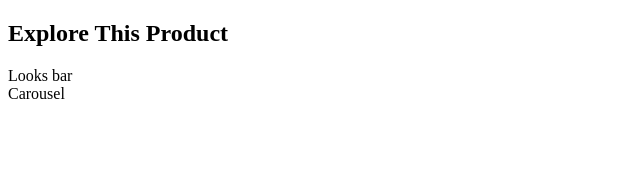
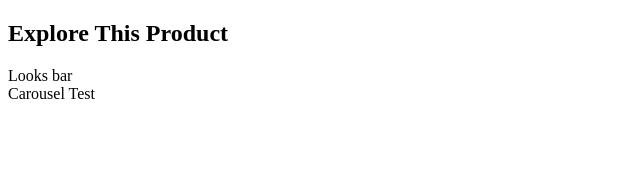
Before and after one commit to BeautyCart/explore, a React app: page / in a window 1280 px wide. Shown: the top 175 px of the page, without its empty margins (0-640 px from the left). Built offline with nearby package versions, Linux system fonts and the light colour scheme; the HTML template or start-up script is replaced by a standard one.

Commit message:
fixed server error

```diff
--- a/client/src/index.jsx
+++ b/client/src/index.jsx
@@ -18,7 +18,7 @@ class App extends React.Component{
         <div>
           <div>Looks bar</div>
           <div>
-            Carousel
+            Carousel Test
           </div>
         </div>
       </div>
```
Also changed, not shown: 3 other files (tests, documents, lock files or other folders).
